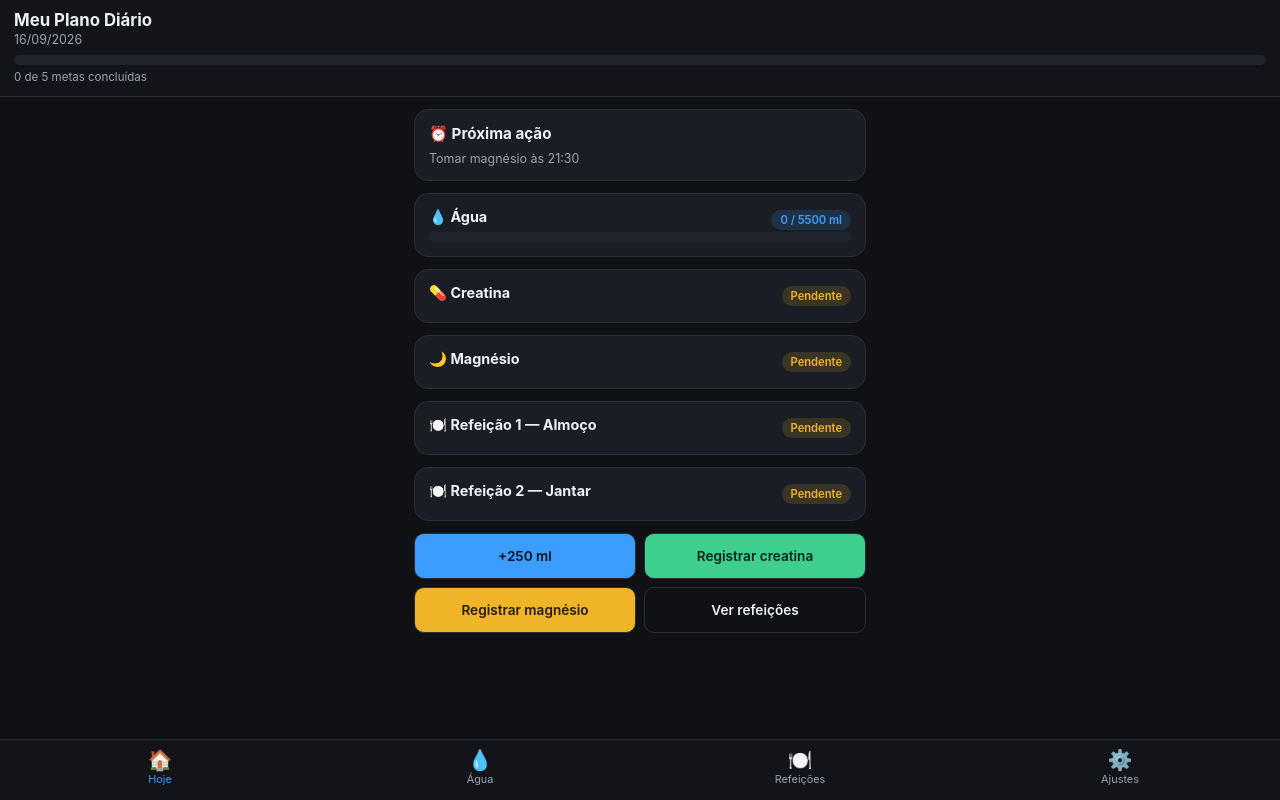
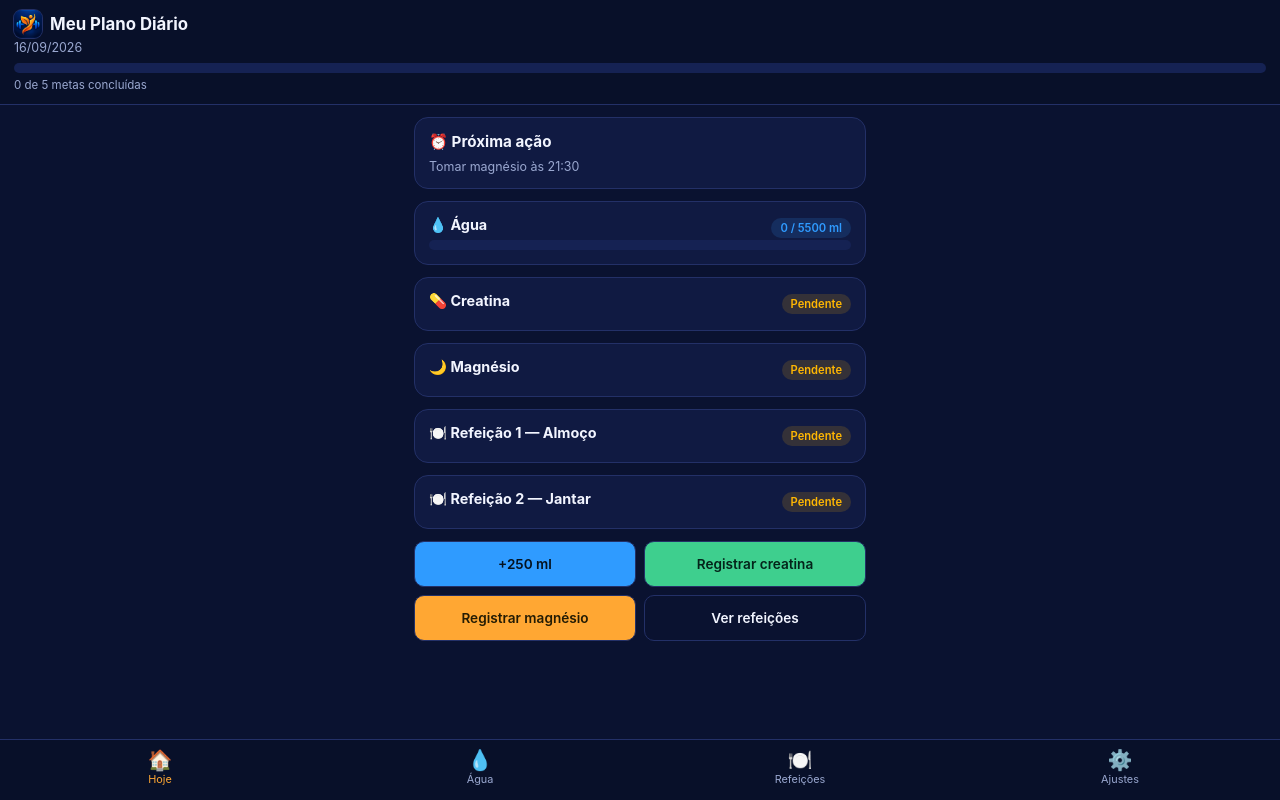
Before and after one commit to thalescarrijo09/teste2, a plain HTML site: page index.html in a window 1280 px wide. Drawn offline with Linux system fonts and the light colour scheme.

Commit message:
Update index.html

```diff
--- a/index.html
+++ b/index.html
@@ -6,16 +6,18 @@
 <title>Meu Plano Diário</title>
 <style>
   :root{
-    --bg:#0f1115;
-    --card:#1a1d24;
-    --card2:#20242c;
-    --text:#eef1f5;
-    --muted:#9aa3af;
-    --blue:#3b9eff;
+    --bg:#0a1230;
+    --card:#101a42;
+    --card2:#152253;
+    --text:#f2f5ff;
+    --muted:#9aa8d0;
+    --blue:#2f9bff;
+    --orange:#ffa733;
+    --gold:#ffc857;
     --green:#3ecf8e;
-    --yellow:#f0b429;
+    --yellow:#ffb703;
     --red:#ef5350;
-    --border:#2a2e37;
+    --border:#233067;
     --radius:14px;
   }
   *{box-sizing:border-box;}
@@ -30,14 +32,21 @@
   }
   header{
     position:sticky;top:0;z-index:50;
-    background:#12141a;
+    background:#081029;
     border-bottom:1px solid var(--border);
     padding:10px 14px 12px;
   }
-  header h1{font-size:1.05rem;margin:0 0 2px;}
+  .header-title{
+    display:flex;align-items:center;gap:8px;margin-bottom:2px;
+  }
+  .header-title img{
+    width:28px;height:28px;border-radius:8px;flex-shrink:0;
+    box-shadow:0 0 0 1px var(--border);
+  }
+  header h1{font-size:1.05rem;margin:0;}
   header .sub{font-size:.78rem;color:var(--muted);display:flex;justify-content:space-between;margin-bottom:8px;}
   .progress-wrap{background:var(--card2);border-radius:20px;height:10px;overflow:hidden;}
-  .progress-bar{height:100%;background:linear-gradient(90deg,var(--blue),var(--green));width:0%;transition:width .3s ease;}
+  .progress-bar{height:100%;background:linear-gradient(90deg,var(--orange),var(--gold));width:0%;transition:width .3s ease;}
   header .progress-text{font-size:.72rem;color:var(--muted);margin-top:5px;}
 
   main{padding:12px 14px 10px;max-width:480px;margin:0 auto;}
@@ -59,9 +68,9 @@
   .badge{
     font-size:.7rem;padding:3px 9px;border-radius:20px;font-weight:600;white-space:nowrap;
   }
-  .badge.pending{background:rgba(240,180,41,.15);color:var(--yellow);}
+  .badge.pending{background:rgba(255,183,3,.15);color:var(--yellow);}
   .badge.done{background:rgba(62,207,142,.15);color:var(--green);}
-  .badge.blue{background:rgba(59,158,255,.15);color:var(--blue);}
+  .badge.blue{background:rgba(47,155,255,.15);color:var(--blue);}
 
   button{
     font-family:inherit;
@@ -82,7 +91,7 @@
   .btn:active{transform:scale(.96);}
   .btn.primary{background:var(--blue);color:#04121f;}
   .btn.green{background:var(--green);color:#04241a;}
-  .btn.yellow{background:var(--yellow);color:#241c04;}
+  .btn.yellow{background:var(--orange);color:#241c04;}
   .btn.red{background:var(--red);color:#240404;}
   .btn.ghost{background:transparent;border:1px solid var(--border);}
   .btn.block{width:100%;}
@@ -129,7 +138,7 @@
   .switch .knob{
     position:absolute;top:2px;left:2px;width:20px;height:20px;border-radius:50%;background:var(--muted);transition:.2s;
   }
-  .switch input:checked + .knob{transform:translateX(20px);background:var(--green);}
+  .switch input:checked + .knob{transform:translateX(20px);background:var(--orange);}
 
   details.meal{border-top:1px solid var(--border);padding-top:10px;margin-top:10px;}
   details.meal summary{list-style:none;cursor:pointer;font-weight:600;font-size:.85rem;}
@@ -143,11 +152,11 @@
   .opt-tab{
     flex:1;text-align:center;padding:8px;border-radius:8px;background:var(--card2);border:1px solid var(--border);font-size:.8rem;font-weight:600;
   }
-  .opt-tab.active{background:var(--blue);color:#04121f;border-color:var(--blue);}
+  .opt-tab.active{background:var(--orange);color:#241c04;border-color:var(--orange);}
 
   nav.bottom{
     position:fixed;bottom:0;left:0;right:0;
-    background:#12141a;border-top:1px solid var(--border);
+    background:#081029;border-top:1px solid var(--border);
     display:flex;z-index:60;
     padding-bottom:env(safe-area-inset-bottom);
   }
@@ -155,7 +164,7 @@
     flex:1;background:none;display:flex;flex-direction:column;align-items:center;
     gap:2px;padding:10px 0 8px;font-size:.68rem;color:var(--muted);min-height:60px;
   }
-  nav.bottom button.active{color:var(--blue);}
+  nav.bottom button.active{color:var(--orange);}
   nav.bottom .ic{font-size:1.25rem;line-height:1;}
 
   .modal-overlay{
@@ -171,7 +180,7 @@
 
   .toast{
     position:fixed;bottom:88px;left:14px;right:14px;
-    background:var(--green);color:#04241a;
+    background:var(--orange);color:#241c04;
     padding:12px 14px;border-radius:10px;font-size:.85rem;font-weight:600;
     z-index:200;transform:translateY(20px);opacity:0;transition:.25s ease;
     pointer-events:none;
@@ -182,7 +191,7 @@
   .footnote{font-size:.7rem;color:var(--muted);margin-top:10px;line-height:1.4;}
   .meta-grid{display:grid;grid-template-columns:1fr 1fr;gap:8px;font-size:.8rem;}
   .meta-box{background:var(--card2);border-radius:10px;padding:8px;text-align:center;}
-  .meta-box .v{font-weight:700;font-size:1rem;}
+  .meta-box .v{font-weight:700;font-size:1rem;color:var(--gold);}
   .meta-box .l{color:var(--muted);font-size:.68rem;}
 
   .status-line{display:flex;align-items:center;gap:6px;font-size:.78rem;color:var(--muted);margin-top:4px;}
@@ -195,7 +204,10 @@
 <body>
 
 <header>
-  <h1>Meu Plano Diário</h1>
+  <div class="header-title">
+    <img src="icon.png" alt="Ícone do app" onerror="this.style.display='none'">
+    <h1>Meu Plano Diário</h1>
+  </div>
   <div class="sub"><span id="dateLabel">--/--/----</span><span id="miniStatus"></span></div>
   <div class="progress-wrap"><div class="progress-bar" id="dayProgressBar"></div></div>
   <div class="progress-text" id="dayProgressText">0 de 5 metas concluídas</div>
@@ -617,7 +629,6 @@ function renderAll(){
   const now = new Date();
   document.getElementById('dateLabel').textContent = formatDateBR(now);
 
-  // progresso do dia
   let goals = 0, total = 5;
   if(data.water >= settings.waterGoal) goals++;
   if(data.creatina.done) goals++;
@@ -627,7 +638,6 @@ function renderAll(){
   document.getElementById('dayProgressBar').style.width = (goals/total*100)+'%';
   document.getElementById('dayProgressText').textContent = `${goals} de ${total} metas concluídas`;
 
-  // AGUA
   const pct = Math.min(100, Math.round((data.water/settings.waterGoal)*100));
   document.getElementById('waterRing').style.background = `conic-gradient(var(--blue) ${pct*3.6}deg, var(--card2) 0deg)`;
   document.getElementById('waterBig').textContent = data.water+' ml';
@@ -642,7 +652,6 @@ function renderAll(){
   document.getElementById('hojeWaterBadge').textContent = data.water+' / '+settings.waterGoal+' ml';
   document.getElementById('hojeWaterBar').style.width = pct+'%';
 
-  // historico
   const histEl = document.getElementById('waterHistory');
   if(data.waterHistory.length===0){
     histEl.innerHTML = '<p class="muted">Nenhum registro ainda.</p>';
@@ -652,7 +661,6 @@ function renderAll(){
     ).join('');
   }
 
-  // creatina/magnesio badges
   setBadge('hojeCreatinaBadge', data.creatina.done, 'Tomada', 'Pendente');
   setBadge('creatinaBadge2', data.creatina.done, 'Tomada', 'Pendente');
   document.getElementById('creatinaTime2').textContent = data.creatina.done ? 'Registrada às '+data.creatina.time : '';
@@ -661,7 +669,6 @@ function renderAll(){
   setBadge('magnesioBadge2', data.magnesio.done, 'Tomado', 'Pendente');
   document.getElementById('magnesioTime2').textContent = data.magnesio.done ? 'Registrado às '+data.magnesio.time : '';
 
-  // refeicoes
   setBadge('hojeR1Badge', data.r1.done, 'Realizada', 'Pendente');
   setBadge('r1Badge', data.r1.done, 'Realizada', 'Pendente');
   document.getElementById('r1Btn').textContent = data.r1.done ? 'Desfazer marcação' : 'Marcar como realizada';
@@ -680,10 +687,8 @@ function renderAll(){
   document.getElementById('r2OptA').style.display = data.r2.option==='A' ? 'block':'none';
   document.getElementById('r2OptB').style.display = data.r2.option==='B' ? 'block':'none';
 
-  // proxima acao
   document.getElementById('nextAction').textContent = computeNextAction();
 
-  // form ajustes/agua
   document.getElementById('waterRemindEnabled').checked = settings.waterEnabled;
   document.getElementById('waterInterval').value = settings.waterInterval;
   document.getElementById('waterStart').value = settings.waterStart;
@@ -721,14 +726,12 @@ function computeNextAction(){
     const [h,m] = i.t.split(':').map(Number);
     i.diff = (h*60+m) - nowMin;
   });
-  items.sort((a,b)=> Math.abs(a.diff) - Math.abs(b.diff));
   const future = items.filter(i=>i.diff>=0).sort((a,b)=>a.diff-b.diff);
   return future.length ? future[0].label : items.sort((a,b)=>a.diff-b.diff)[0].label;
 }
 
 /* ===================== AJUSTES ===================== */
 function saveSettings(){
-  settings.waterEnabled = document.getElementById('waterRemindEnabled').checked;
   settings.waterInterval = parseInt(document.getElementById('waterInterval').value)||60;
   settings.waterStart = document.getElementById('waterStart').value || "05:00";
   settings.waterEnd = document.getElementById('waterEnd').value || "22:00";
@@ -799,7 +802,6 @@ function checkReminders(){
   const nowMin = now.getHours()*60+now.getMinutes();
   const key = todayStr()+'_'+now.getHours()+':'+now.getMinutes();
 
-  // agua
   if(settings.waterEnabled){
     const start = timeToMinutes(settings.waterStart);
     const end = timeToMinutes(settings.waterEnd);
@@ -815,7 +817,6 @@ function checkReminders(){
       }
     }
   }
-  // creatina
   if(settings.creatinaEnabled && !data.creatina.done){
     if(nowMin === timeToMinutes(settings.creatinaTime)){
       const k = 'creatina_'+key;
@@ -826,7 +827,6 @@ function checkReminders(){
       }
     }
   }
-  // magnesio
   if(settings.magnesioEnabled && !data.magnesio.done){
     if(nowMin === timeToMinutes(settings.magnesioTime)){
       const k = 'magnesio_'+key;
```
